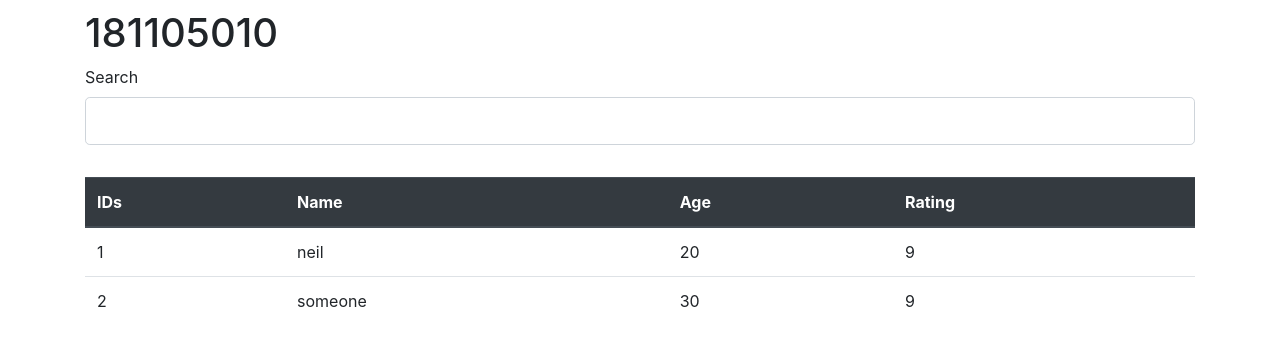
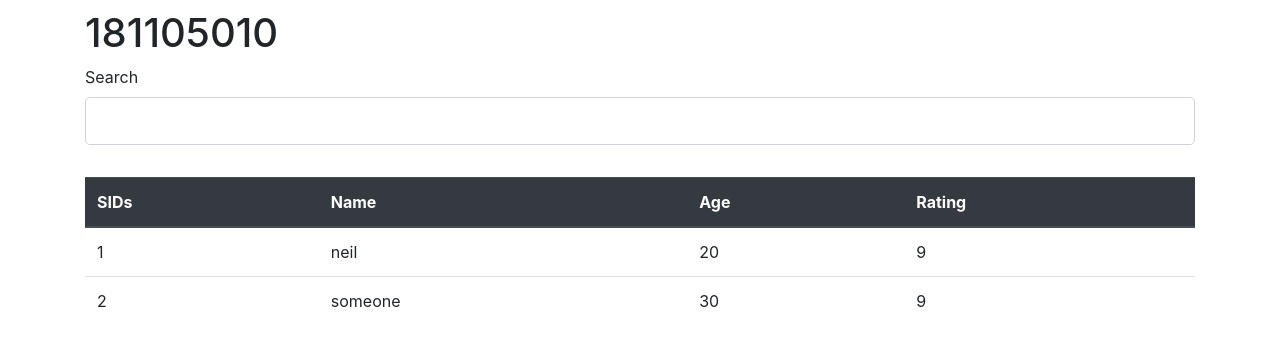
Before and after one commit to NeilBotelho/dbms-project, a Flask app: page / in a window 1280 px wide. Shown: the part 190-536 px from the top of the page. Run offline with Flask 2, Linux system fonts and the light colour scheme; data comes from the database, SQL or seed files in the repository; some libraries are stand-ins or nearby versions.

Commit message:
Change ID to SID

```diff
--- a/sailor/templates/deleteEntry.html
+++ b/sailor/templates/deleteEntry.html
@@ -35,7 +35,7 @@
   <table class='sortable table'>
      <thead class=thead-dark>
      <tr>
-        <th scope="col">IDs</th>
+        <th scope="col">SIDs</th>
         <th scope="col">Name</th>
         <th scope="col">Age</th>
         <th scope="col">Rating</th>
--- a/sailor/templates/home.html
+++ b/sailor/templates/home.html
@@ -29,7 +29,7 @@
   <table class='sortable table'>
      <thead class=thead-dark>
      <tr>
-        <th scope="col">IDs</th>
+        <th scope="col">SIDs</th>
         <th scope="col">Name</th>
         <th scope="col">Age</th>
         <th scope="col">Rating</th>
--- a/sailor/templates/newEntry.html
+++ b/sailor/templates/newEntry.html
@@ -64,7 +64,7 @@
   <table class='sortable table'>
      <thead class=thead-dark>
      <tr>
-        <th scope="col">IDs</th>
+        <th scope="col">SIDs</th>
         <th scope="col">Name</th>
         <th scope="col">Age</th>
         <th scope="col">Rating</th>
--- a/sailor/templates/update.html
+++ b/sailor/templates/update.html
@@ -74,7 +74,7 @@
   <table class='sortable table'>
      <thead class=thead-dark>
      <tr>
-        <th scope="col">IDs</th>
+        <th scope="col">SIDs</th>
         <th scope="col">Name</th>
         <th scope="col">Age</th>
         <th scope="col">Rating</th>
```
